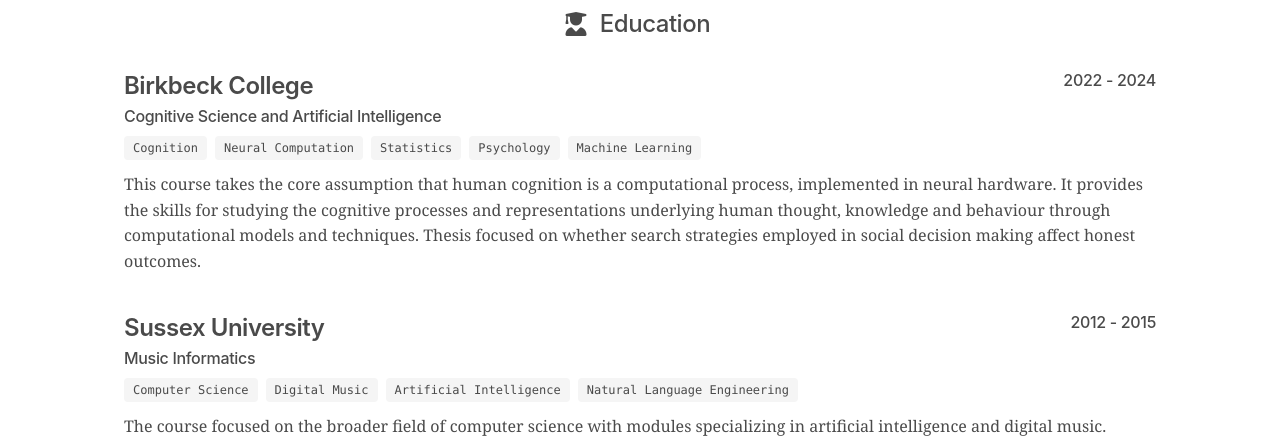
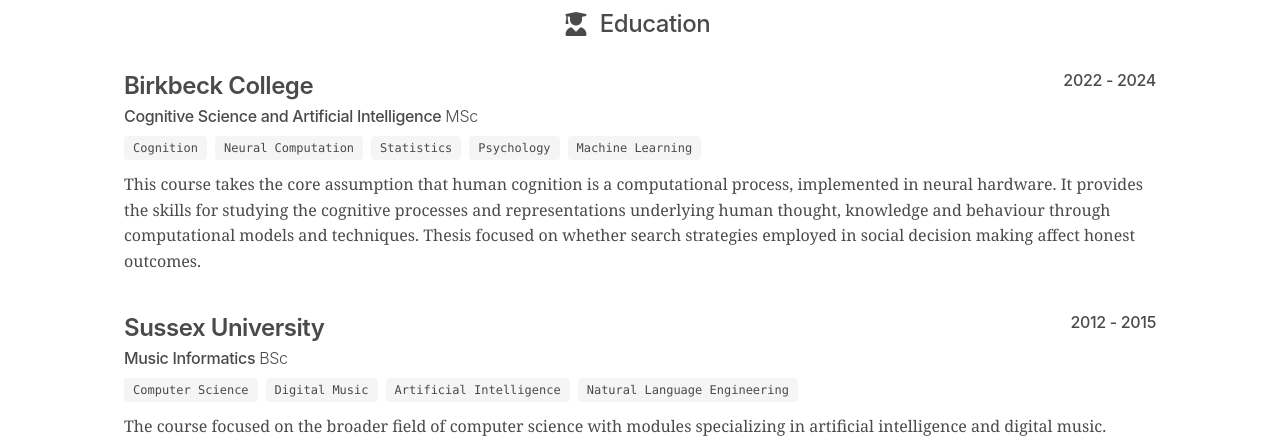
Before and after one commit to damonhayhurst/cv, a Jekyll site: the page built from README.md, in a window 1280 px wide and 900 px high, scrolled down 2213 px. Shown: the part 154-597 px from the top of the window. Built offline with Jekyll 4.4.1, drawn with Linux system fonts in a browser that asks for light colours; nearby versions of some CDN libraries.

Commit message:
update experience.html and cv.html

```diff
--- a/_includes/experience.html
+++ b/_includes/experience.html
@@ -12,7 +12,12 @@
 {% endif %}
 <div class="columns mb-0">
     <div class="column pt-0 is-four-fifths">
-        <div class="role is-size-6 has-text-weight-medium is-family-primary">{{include.specialisation}}</div>
+        <div class="role is-size-6 has-text-weight-medium is-family-primary">
+            <span class="has-text-weight-medium">{{include.specialisation}}</span>
+            {% if include.type %}
+            <span class="has-text-weight-light">{{include.type | join: ' '}}</span>
+            {% endif %}
+        </div>
         {% for role in include.past %}
         <div class="past-role is-size-6 is-family-primary">{{role}}</div>
         {% endfor %}
--- a/_layouts/cv.html
+++ b/_layouts/cv.html
@@ -63,7 +63,7 @@
       {% for education in educations %}
       <div class="experience pb-4">
         {% include experience.html institute=education.school specialisation=education.course to=education.to
-        from=education.from tags=education.tags content=education.content excerpt=education.content hide=education.hide %}
+        from=education.from tags=education.tags content=education.content excerpt=education.content type=education.type hide=education.hide %}
       </div>
       {% endfor %}
     </div>
```
